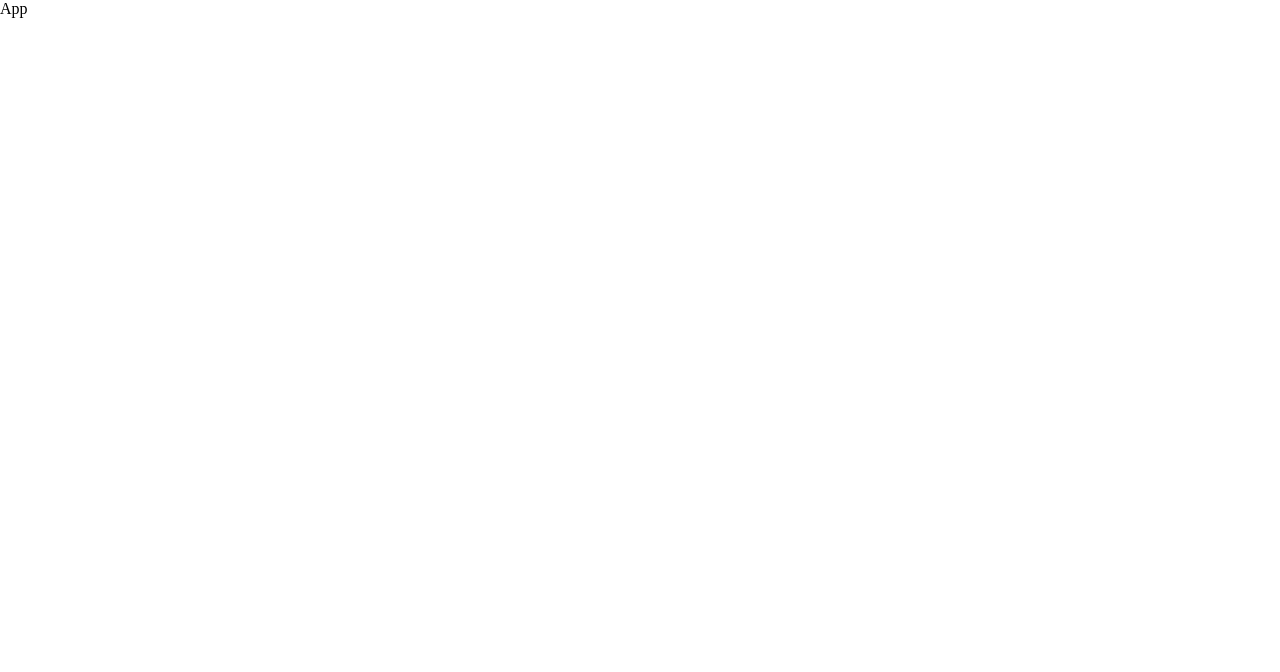
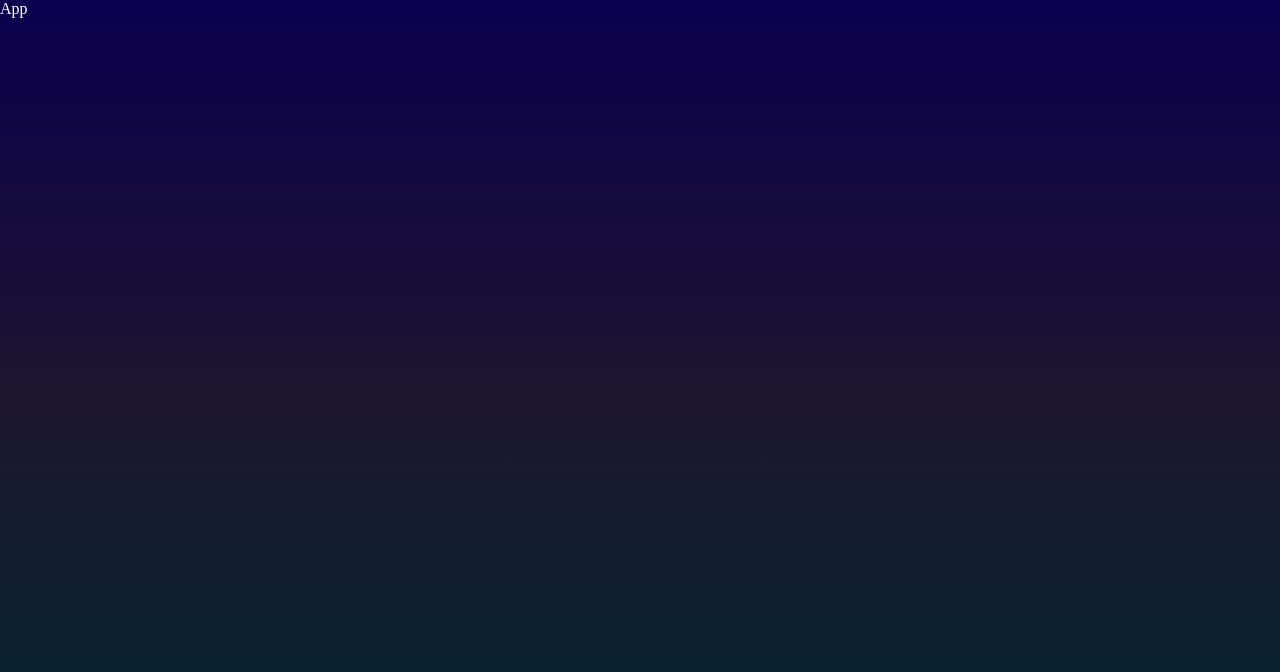
Before and after one commit to luizfernando05/cryptoplace, a React (Vite) app: page / in a window 1280 px wide. Shown: the top 672 px of the page. Built offline with nearby package versions, Linux system fonts and the light colour scheme.

Commit message:
:lipstick: style: add base styles for app component

```diff
--- a/src/index.css
+++ b/src/index.css
@@ -8,3 +8,9 @@ a {
   text-decoration: none;
   color: inherit;
 }
+
+.app {
+  min-height: 100vh;
+  color: white;
+  background: linear-gradient(#0b004e, #1d152f, #002834);
+}
```
